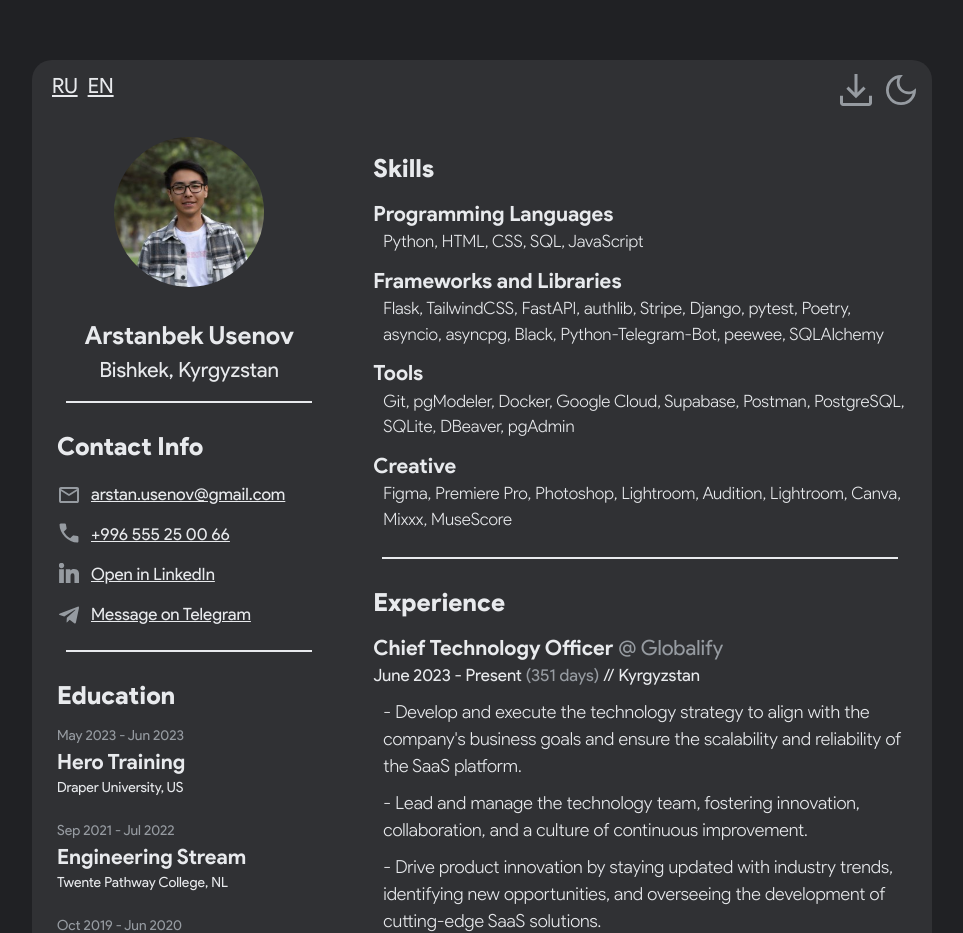
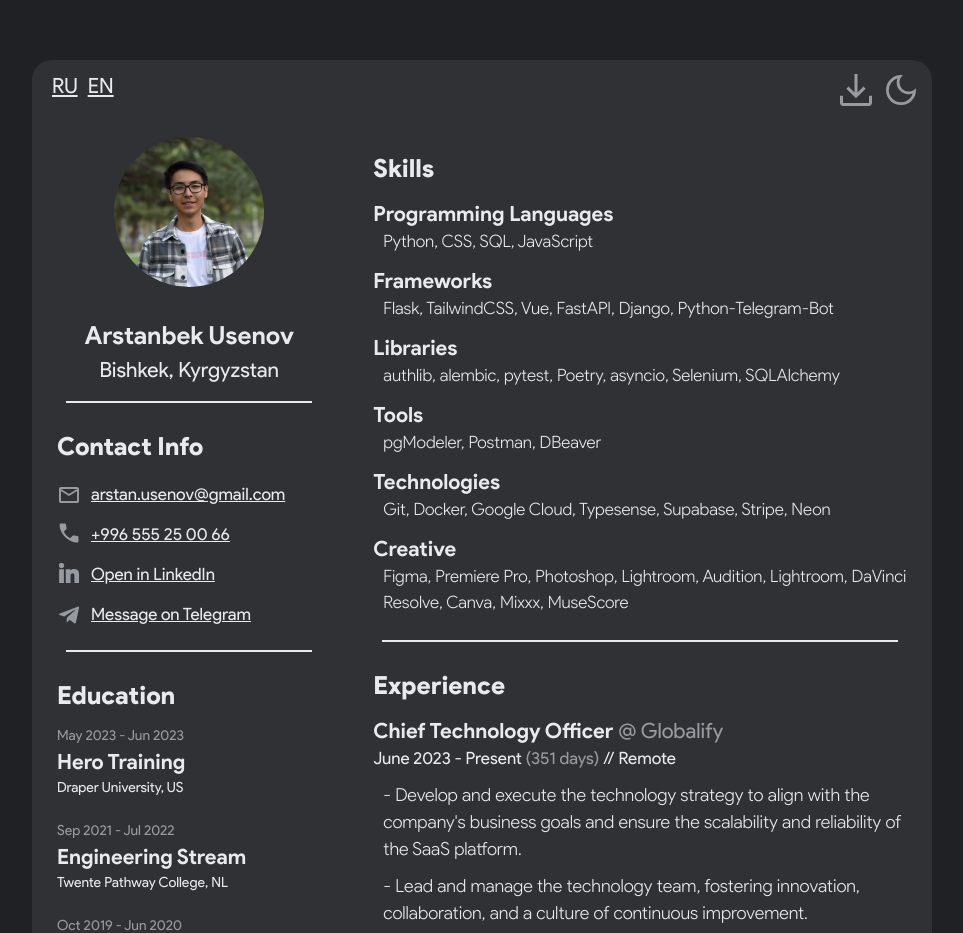
Before and after one commit to Barnacle322/cv-gcloud, a Flask app: page / in a window 1280 px wide. Shown: the top 933 px of the page, without its empty margins (158-1121 px from the left). Run offline with Flask 3, Linux system fonts and the light colour scheme.

Commit message:
Update home.html

```diff
--- a/server/src/templates/home.html
+++ b/server/src/templates/home.html
@@ -170,22 +170,32 @@
 
                 <div class="skill">
                     <div class="skill-category">Programming Languages</div>
-                    <div class="skill-description">Python, HTML, CSS, SQL, JavaScript</div>
+                    <div class="skill-description">Python, CSS, SQL, JavaScript</div>
                 </div>
 
                 <div class="skill">
-                    <div class="skill-category">Frameworks and Libraries</div>
-                    <div class="skill-description">Flask, TailwindCSS, FastAPI, authlib, Stripe, Django, pytest, Poetry, asyncio, asyncpg, Black, Python-Telegram-Bot, peewee, SQLAlchemy</div>
+                    <div class="skill-category">Frameworks</div>
+                    <div class="skill-description">Flask, TailwindCSS, Vue, FastAPI, Django, Python-Telegram-Bot</div>
+                </div>
+
+                <div class="skill">
+                    <div class="skill-category">Libraries</div>
+                    <div class="skill-description">authlib, alembic, pytest, Poetry, asyncio, Selenium, SQLAlchemy</div>
                 </div>
 
                 <div class="skill">
                     <div class="skill-category">Tools</div>
-                    <div class="skill-description">Git, pgModeler, Docker, Google Cloud, Supabase, Postman, PostgreSQL, SQLite, DBeaver, pgAdmin</div>
+                    <div class="skill-description">pgModeler, Postman, DBeaver</div>
+                </div>
+
+                <div class="skill">
+                    <div class="skill-category">Technologies</div>
+                    <div class="skill-description">Git, Docker, Google Cloud, Typesense, Supabase, Stripe, Neon</div>
                 </div>
 
                 <div class="skill">
                     <div class="skill-category">Creative</div>
-                    <div class="skill-description">Figma, Premiere Pro, Photoshop, Lightroom, Audition, Lightroom, Canva, Mixxx, MuseScore</div>
+                    <div class="skill-description">Figma, Premiere Pro, Photoshop, Lightroom, Audition, Lightroom, DaVinci Resolve, Canva, Mixxx, MuseScore</div>
                 </div>
             </div>
             <div class="linedivider"></div>
@@ -201,7 +211,7 @@
                         <span style="color:#969ba1">
                             ({{ dates["globalify"] }} days)
                         </span>
-                        // Kyrgyzstan
+                        // Remote
                     </div>
                     <div class="experience-description">- Develop and execute the technology strategy to align with the company's business goals and ensure the scalability and reliability of the SaaS platform.</div>
                     <div class="experience-description">- Lead and manage the technology team, fostering innovation, collaboration, and a culture of continuous improvement.</div>
@@ -217,7 +227,7 @@
                         <span style="color:#969ba1">
                             ({{ dates["cec"] }} days)
                         </span>
-                        // (Remote)
+                        // Kyrgyzstan
                     </div>
                     <div class="experience-description">- Break down coding ideas for easy understanding.</div>
                     <div class="experience-description">- Help with problem-solving and provide constructive feedback.</div>
```
